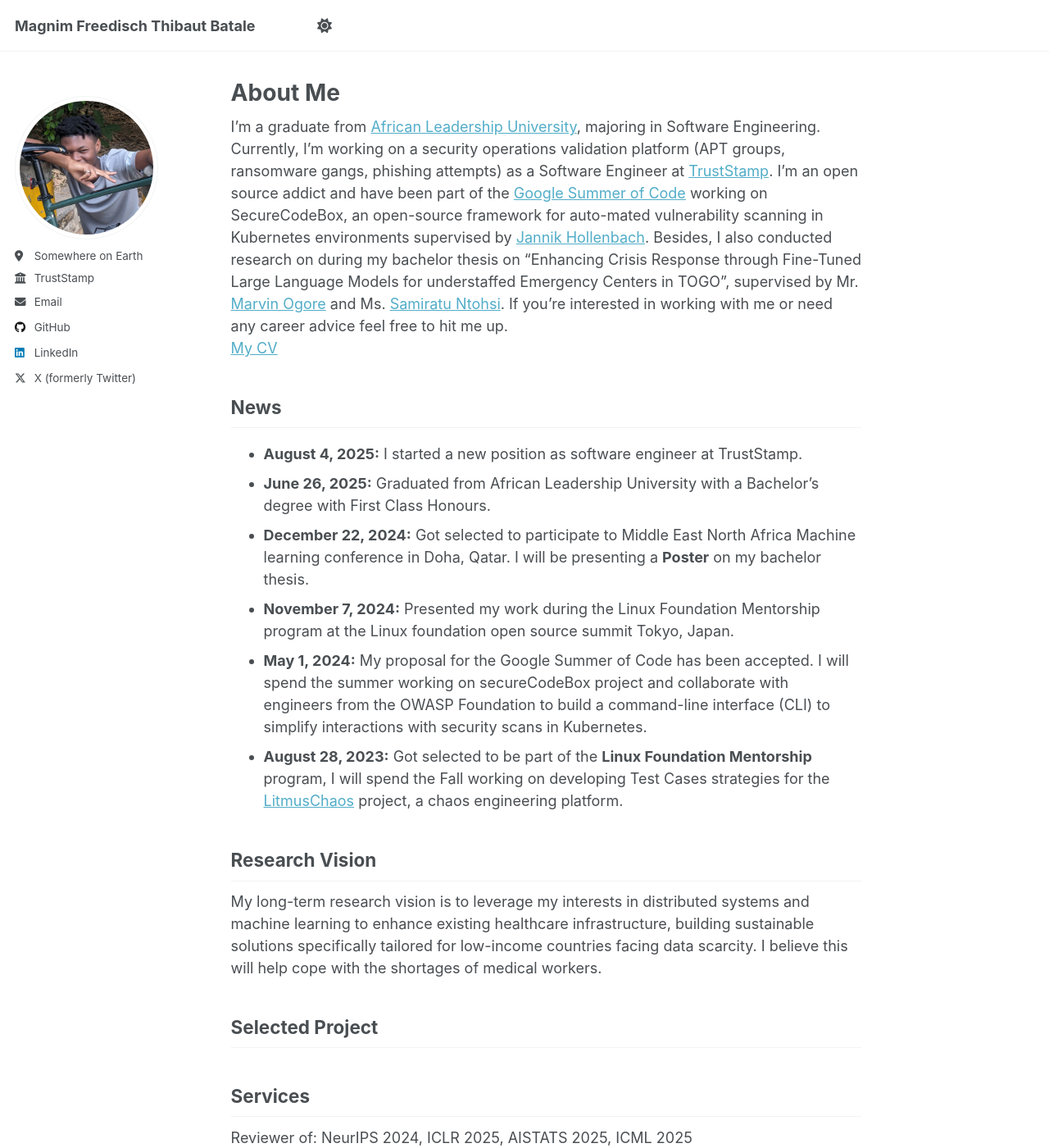
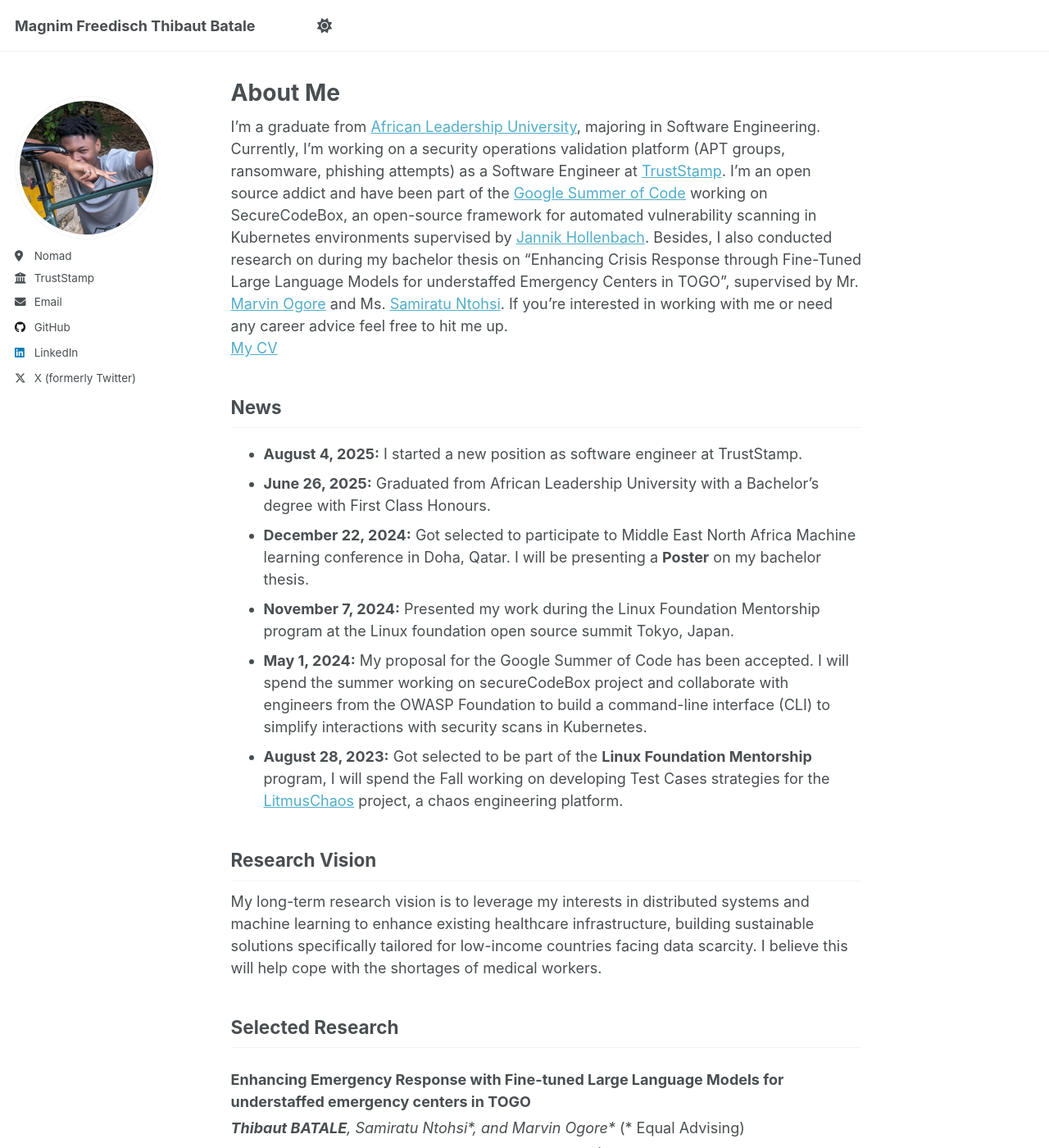
Before and after one commit to Freedisch/freedisch.io, a Jekyll site: the page built from _pages/about.md, in a window 1280 px wide and 1400 px high. Shown: the whole window at 82% size. Built offline with Jekyll 4.4.1, drawn with Linux system fonts in a browser that asks for light colours; a script that is not in the unit is left out; some of the changed text lies outside the part shown.

Commit message:
feat: update about page
Signed-off-by: freedisch <freeproduc@gmail.com>

```diff
--- a/_config.yml
+++ b/_config.yml
@@ -25,7 +25,7 @@ author:
   # name             : "Your Sidebar Name"
   # pronouns         : he/him
   # bio              : "Short biography for the left-hand sidebar"
-  location: 'Somewhere on Earth'
+  location: 'Nomad'
   employer: 'TrustStamp'
   uri: # URL
   email: 'm.batale@alumni.alueducation.com'
--- a/_pages/about.md
+++ b/_pages/about.md
@@ -7,9 +7,9 @@ redirect_from:
   - /about.html
 ---
 
-I'm a graduate from [African Leadership University](https://www.alueducation.com/), majoring in Software Engineering. Currently, I'm working on a security operations validation platform (APT groups, ransomware gangs, phishing attempts) as a Software Engineer at [TrustStamp](https://truststamp.ai/). I'm an open source addict and have been part of the [Google Summer of Code](https://summerofcode.withgoogle.com/archive/2024/projects/vFuhwP9m) working on SecureCodeBox, an open-source framework for auto-mated vulnerability scanning in Kubernetes environments supervised by [Jannik Hollenbach](https://github.com/j12934). Besides, I also conducted research on during my bachelor thesis on "Enhancing Crisis Response through Fine-Tuned Large Language Models for understaffed
+I'm a graduate from [African Leadership University](https://www.alueducation.com/), majoring in Software Engineering. Currently, I'm working on a security operations validation platform (APT groups, ransomware, phishing attempts) as a Software Engineer at [TrustStamp](https://truststamp.ai/). I'm an open source addict and have been part of the [Google Summer of Code](https://summerofcode.withgoogle.com/archive/2024/projects/vFuhwP9m) working on SecureCodeBox, an open-source framework for automated vulnerability scanning in Kubernetes environments supervised by [Jannik Hollenbach](https://github.com/j12934). Besides, I also conducted research on during my bachelor thesis on "Enhancing Crisis Response through Fine-Tuned Large Language Models for understaffed
 Emergency Centers in TOGO", supervised by Mr. [Marvin Ogore](https://scholar.google.com/citations?user=hebWLwEAAAAJ&hl=en) and Ms. [Samiratu Ntohsi](https://rw.linkedin.com/in/samiratu-ntohsi-320580140). If you're interested in working with me or need any career advice feel free to hit me up.
-[My CV]()
+[My CV](https://drive.google.com/file/d/1oHRboo97fBhg40mgpqMTfX88aWAc5uHP/view?usp=sharing)
 
 ## News
 
@@ -24,65 +24,22 @@ Emergency Centers in TOGO", supervised by Mr. [Marvin Ogore](https://scholar.goo
 
 My long-term research vision is to leverage my interests in distributed systems and machine learning to enhance existing healthcare infrastructure, building sustainable solutions specifically tailored for low-income countries facing data scarcity. I believe this will help cope with the shortages of medical workers.
 
-## Selected Project
+## Selected Research
 
-<!--
 <div class="selected-publications">
-  <p><li>Enhancing Emergency Response with Fine-tuned Large Language Models</li></p>
 
   <div class="publication">
-    <p><strong>MATCH POLICY: A Simple Pipeline from Point Cloud Registration to Manipulation Policies</strong></p>
-    <p><i>Haojie Huang, <strong>Haotian Liu</strong>, Dian Wang, Robin Walters*, and Robert Platt*</i> (* Equal Advising)</p>
-    <p>IEEE International Conference on Robotics and Automation <a href="https://2025.ieee-icra.org/">ICRA 2025</a> at Atlanta USA, <a href="https://www.arxiv.org/abs/2409.15517">PDF</a>, <a href="https://haojhuang.github.io/match_page/">Project Page</a></p>
-    <img src="images/match_policy.png" alt="Match Policy" style="max-width: 200px; float: right; margin-left: 20px;">
+    <p><strong>Enhancing Emergency Response with Fine-tuned Large Language Models for understaffed emergency centers in TOGO</strong></p>
+    <p><i><strong>Thibaut BATALE</strong>, Samiratu Ntohsi*, and Marvin Ogore*</i> (* Equal Advising)</p>
+    <p>The Middle East and North Africa Machine Learning (MenaML) <a href="https://www.mena.ml/">february 2025</a> Doha, Qatar, <a href="https://drive.google.com/file/d/1cqR58PgyOqdBo4ZyoZV_9ceQc2ODXO7T/view">Poster</a>, <a href="https://github.com/Freedisch/fastycall">Project Page</a></p>
+    <img src="images/gradient.png" alt="Match Policy" style="max-width: 200px; float: right; margin-left: 20px;">
   </div>
 
-  <div class="publication">
-    <p><strong>Fraud detection with LLMs</strong></p>
-    <p><i>Haojie Huang, Karl Schmeckpeper*, Dian Wang*, Ondrej Biza*, Yaoyao Qian**, <strong>Haotian Liu</strong>**, Mingxi Jia**, Robert Platt, and Robin Walters</i> (*, ** Equal Contribution)</p>
-    <p>Conference on Robot Learning <a href="https://www.corl.org/">CoRL 2024</a> at Munich, Germany, <a href="https://arxiv.org/abs/2406.11740">PDF</a>, <a href="https://haojhuang.github.io/imagine_page/">Project Page</a></p>
-    <img src="images/imgPolicy.png" alt="Imagination Policy" style="max-width: 200px; float: right; margin-left: 20px;">
-  </div>
+</div>
 
-  <p><li>Computer Vision for seizure detection</li></p>
+<!-- ## Services
 
-   <div class="publication">
-    <p><strong>GPS: A Probabilistic Distributional Similarity with Gumbel Priors for Set-to-Set Matching</strong></p>
-    <p><i><strong>Haotian Liu</strong>*, Fangzhou Lin*, Ziming Zhang*, Jose Morales, Haichong Zhang, Kazunori Yamada, Vijaya B Kolachalama, Venkatesh Saligrama</i> (* co-first author)</p>
-    <p>International Conference on Learning Representations <a href="https://iclr.cc/">ICLR 2025</a> at Singapore, <a href="https://openreview.net/pdf?id=U0SijGsCHJ">PDF</a>, Code Coming Soon</p>
-    <img src="images/gps.png" alt="GPS" style="max-width: 200px; float: right; margin-left: 20px;">
-  </div>
-
-  <div class="publication">
-    <p><strong>Loss Distillation via Gradient Matching for Point Cloud Completion with Weighted Chamfer Distance</strong></p>
-    <p><i><strong>Haotian Liu</strong>*, Fangzhou Lin*, Haoying Zhou*, Songlin Hou*, Kazunori Yamada, Gregory S. Fischer, Yanhua Li, Haichong K. Zhang, and Ziming Zhang</i> (* co-first author)</p>
-    <p>IEEE/RSJ International Conference on Intelligent Robots and Systems <a href="https://iros2024-abudhabi.org/">IROS 2024</a> at Abu Dhabi UAE, <strong>Oral Presentation</strong>, <a href="https://arxiv.org/abs/2409.06171">PDF</a>, <a href="https://github.com/seanliu7081/LossDistillationWeightedCD_IROS24.git">Code</a>, <a href="https://drive.google.com/file/d/1BoKFYu1weEQomJB_u7ATCbDfiqRkEywd/view?usp=sharing">PPT</a></p>
-    <img src="images/lossDistill.png" alt="Loss Distillation" style="max-width: 200px; float: right; margin-left: 20px;">
-  </div>
-
-  <p><li>Healthcare Automation Monitoring System</li></p>
-
-  <div class="publication">
-    <p><strong>Automated Control of External Ventricular Drain for Neuro-ICU</strong></p>
-    <p><i><strong>Haotian Liu</strong>, Yujie Guo, Haoran Zhang, and Matthew Duncan</i></p>
-    <p><strong>Bachelor Thesis</strong>, <a href="https://digital.wpi.edu/concern/student_works/gm80j077x?locale=en">PDF</a>, <a href="https://github.com/seanliu7081/EVD-Linear-Actuator-Control">Code</a></p>
-    <img src="images/EVD_show_pic.JPG" alt="Auto EVD" style="max-width: 200px; float: right; margin-left: 20px;">
-  </div>
-
-  <p><li>FDM Printing for Soft Robotics</li></p>
-
-  <div class="publication">
-    <p><strong>Vision-based FDM Printing for Fabricating Airtight Soft Actuators</strong></p>
-    <p><i>Yijia Wu*, Zilin Dai*, <strong>Haotian Liu</strong>, Lehong Wang, and Markus P. Nemitz </i> (* co-first author)</p>
-    <p>IEEE-RAS International Conference on Soft Robotics <a href="https://robosoft2024.org/">RoboSoft 2024</a> at San Diego USA, <strong>Oral Presentation</strong> <a href="https://arxiv.org/abs/2312.01135">PDF</a></p>
-    <img src="images/website_pics/roboSoft_2024.png" alt="Vision Printing" style="max-width: 200px; float: right; margin-left: 20px;">
-  </div>
-
-</div> -->
-
-## Services
-
-Reviewer of: NeurIPS 2024, ICLR 2025, AISTATS 2025, ICML 2025
+Reviewer of: NeurIPS 2024, ICLR 2025, AISTATS 2025, ICML 2025 -->
 
 <style>
   .selected-publications {
```
Also changed, not shown: images/gradient.png (added), images/model.png (added).
